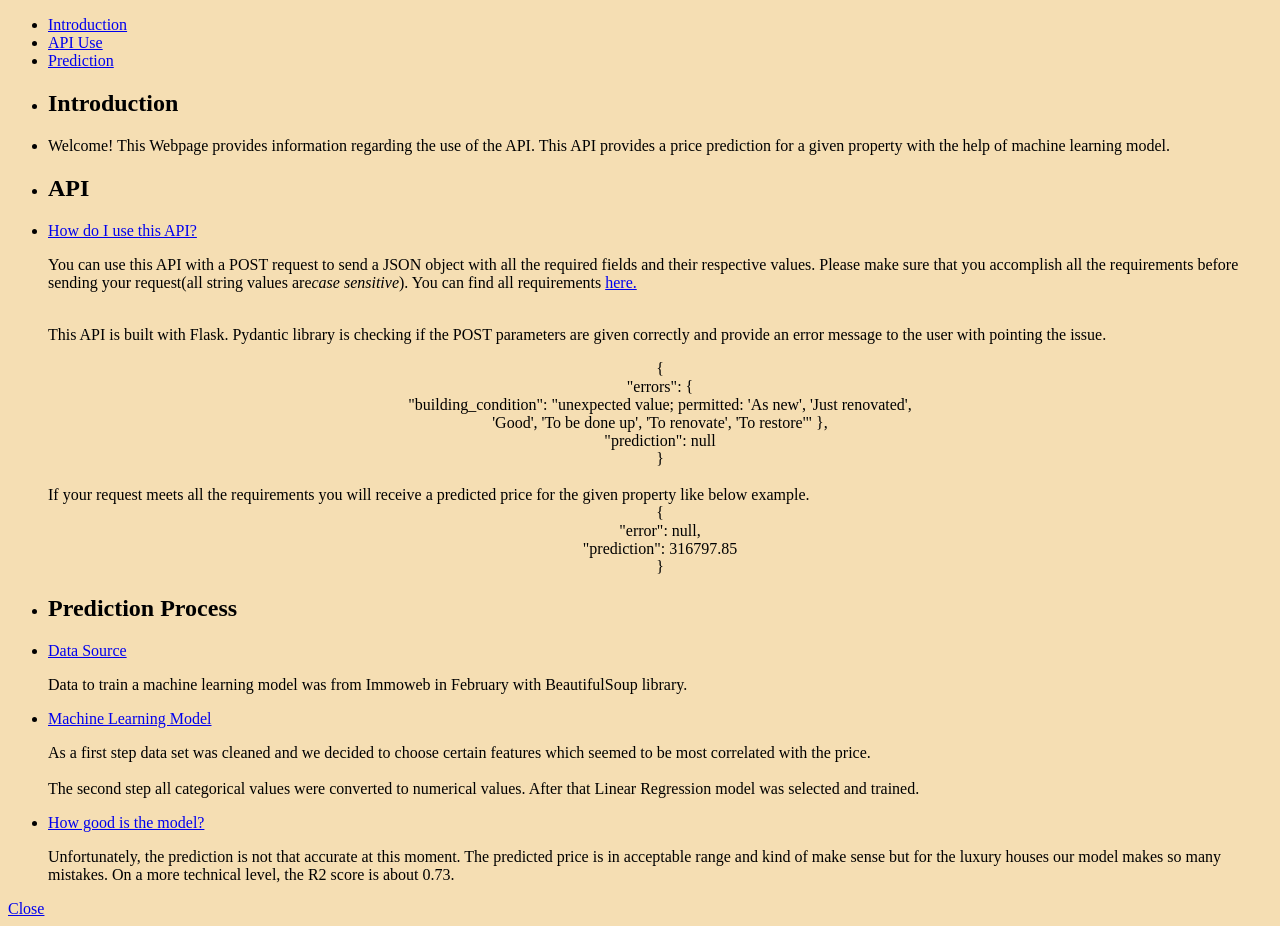
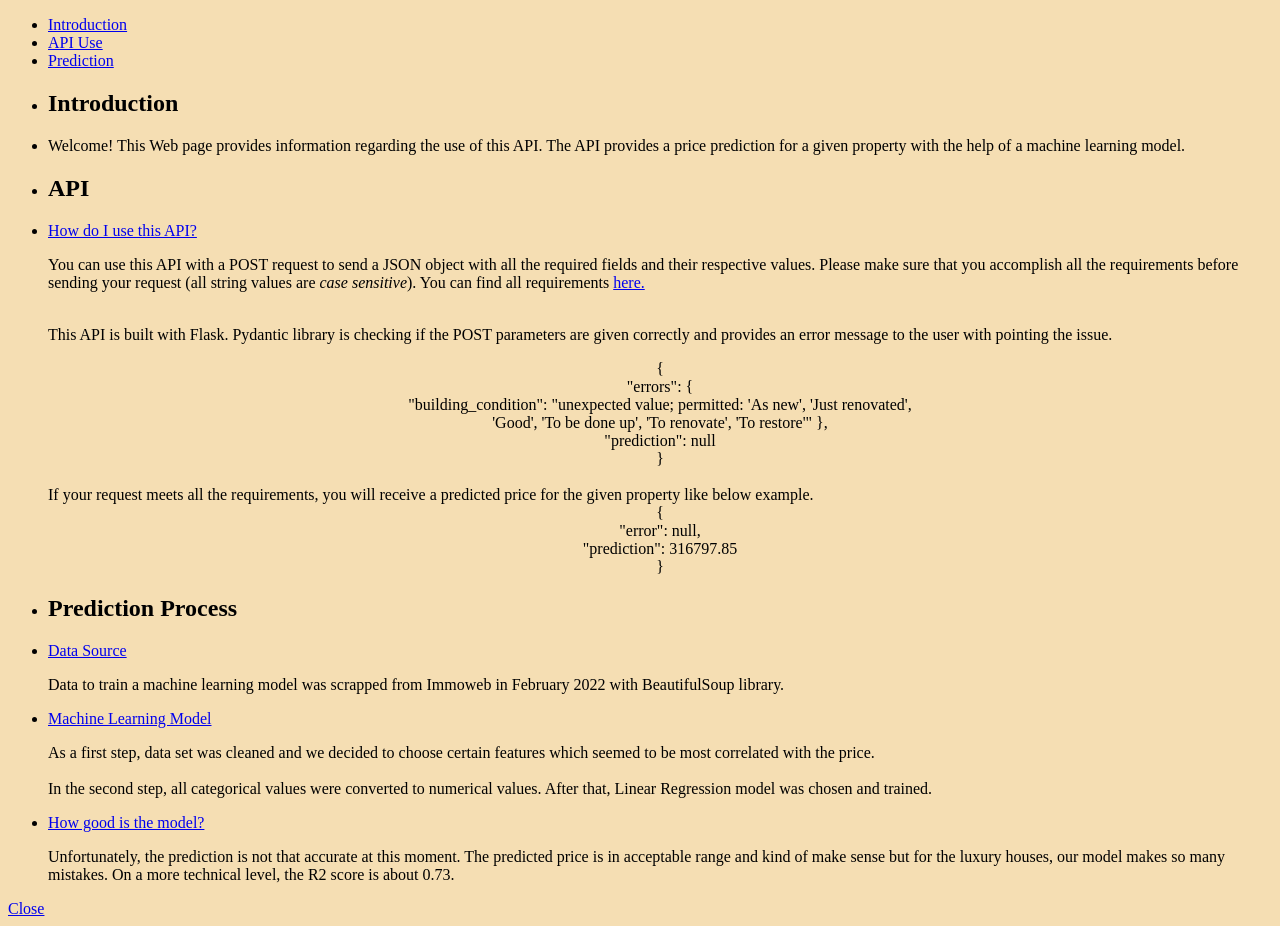
Before and after one commit to bridgecrew-perf6/API_Deployment, a Flask app: page / in a window 1280 px wide. Shown: the part 98-1024 px from the top of the page. Run offline with Flask 2, Linux system fonts and the light colour scheme; parts of the project's set-up code (start-up, migrations or seed data) failed here and were passed over.

Commit message:
html corrected

```diff
--- a/templates/home.html
+++ b/templates/home.html
@@ -1,11 +1,13 @@
 <!doctype html>
 <html lang="en">
+
 <head>
 	<meta charset='utf-8'>
 	<meta http-equiv="X-UA-Compatible" content="IE=edge,chrome=1">
 	<meta name="viewport" content="width=device-width">
-  <title>API Real-Estate Prediction | Based on CodyHouse Template</title>
+	<title>API Real Estate Prediction | Based on CodyHouse Template</title>
 </head>
+
 <body style="background-color:wheat;">
 	<header class="cd-header flex flex-column flex-center">
 		<div class="text-component text-center">
@@ -16,57 +18,74 @@
 
 	<section class="cd-faq js-cd-faq container max-width-md margin-top-lg margin-bottom-lg">
 		<ul class="cd-faq__categories">
-		<li><a class="cd-faq__category cd-faq__category-selected truncate" href="#Introduction">Introduction</a></li>
+			<li><a class="cd-faq__category cd-faq__category-selected truncate" href="#Introduction">Introduction</a>
+			</li>
 			<li><a class="cd-faq__category truncate" href="#API Use">API Use</a></li>
 			<li><a class="cd-faq__category truncate" href="#Prediction">Prediction</a></li>
 		</ul> <!-- cd-faq__categories -->
 
 		<div class="cd-faq__items">
 			<ul id="Introduction" class="cd-faq__group">
-			<li class="cd-faq__title"><h2>Introduction</h2></li>
+				<li class="cd-faq__title">
+					<h2>Introduction</h2>
+				</li>
 				<li class="cd-faq__item">
 					<div class="cd-faq__content">
 						<div class="text-component">
-            <p>Welcome! This Webpage provides information regarding the use of the API. This API provides a price prediction for a given property with the help of machine learning model. </p>
+							<p>Welcome! This Web page provides information regarding the use of this API. The API
+								provides a price prediction for a given property with the help of a machine learning
+								model. </p>
 						</div>
 					</div> <!-- cd-faq__content -->
 				</li>
 			</ul> <!-- cd-faq__group -->
 
 			<ul id="API Use" class="cd-faq__group">
-			<li class="cd-faq__title"><h2>API</h2></li>
+				<li class="cd-faq__title">
+					<h2>API</h2>
+				</li>
 				<li class="cd-faq__item">
 					<a class="cd-faq__trigger" href="#0"><span>How do I use this API?</span></a>
 					<div class="cd-faq__content">
 						<div class="text-component">
-            <p>You can use this API with a POST request to send a JSON object with all the required fields
-				and their respective values. Please make sure that you accomplish all the requirements before sending your request(all string values are<i>case sensitive</i>). You can find all requirements
+							<p>You can use this API with a POST request to send a JSON object with all the required
+								fields
+								and their respective values. Please make sure that you accomplish all the requirements
+								before sending your request (all string values are<i> case sensitive</i>). You can find
+								all requirements
 								<a href="https://realestate-prediction-dilsad.herokuapp.com/predict">here.</a><br><br>
 
-            <p> This API is built with Flask. Pydantic library is checking if the POST parameters are given correctly and provide an error message to the user with pointing the issue.<br>
-          <div style="text-align: center;">  {<br>
+							<p> This API is built with Flask. Pydantic library is checking if the POST parameters are
+								given correctly and provides an error message to the user with pointing the issue.<br>
+							<div style="text-align: center;"> {<br>
 								"errors": {<br>
-        "building_condition": "unexpected value; permitted: 'As new', 'Just renovated', <br>'Good', 'To be done up', 'To renovate', 'To restore'"
+								"building_condition": "unexpected value; permitted: 'As new', 'Just renovated',
+								<br>'Good', 'To be done up', 'To renovate', 'To restore'"
 								},<br>
 								"prediction": null<br>
 								}<br><br></div>
-					If your request meets all the requirements you will receive a predicted price for the given property like below example.<br>
-				<div style="text-align: center;">	{<br>
+							If your request meets all the requirements, you will receive a predicted price for the given
+							property like below example.<br>
+							<div style="text-align: center;"> {<br>
 								"error": null,<br>
 								"prediction": 316797.85<br>
-}				</p></div>
+								} </p>
+							</div>
 						</div>
 					</div> <!-- cd-faq__content -->
 				</li>
 			</ul> <!-- cd-faq__group -->
 
 			<ul id="Prediction" class="cd-faq__group">
-			<li class="cd-faq__title"><h2>Prediction Process</h2></li>
+				<li class="cd-faq__title">
+					<h2>Prediction Process</h2>
+				</li>
 				<li class="cd-faq__item">
 					<a class="cd-faq__trigger" href="#0"><span>Data Source</span></a>
 					<div class="cd-faq__content">
 						<div class="text-component">
-			<p> Data to train a machine learning model was from Immoweb in February with BeautifulSoup library.
+							<p> Data to train a machine learning model was scrapped from Immoweb in February 2022 with
+								BeautifulSoup library.
 							</p>
 						</div>
 					</div> <!-- cd-faq__content -->
@@ -76,10 +95,12 @@
 					<a class="cd-faq__trigger" href="#0"><span>Machine Learning Model</span></a>
 					<div class="cd-faq__content">
 						<div class="text-component">
-            <p> As a first step data set was cleaned and we decided to choose certain features which seemed to be
+							<p> As a first step, data set was cleaned and we decided to choose certain features which
+								seemed to be
 								most correlated with the price.
 								<br> <br>
-					The second step all categorical values were converted to numerical values. After that Linear Regression model was selected and trained.
+								In the second step, all categorical values were converted to numerical values. After
+								that, Linear Regression model was chosen and trained.
 							</p>
 						</div>
 					</div> <!-- cd-faq__content -->
@@ -89,8 +110,10 @@
 					<a class="cd-faq__trigger" href="#0"><span>How good is the model?</span></a>
 					<div class="cd-faq__content">
 						<div class="text-component">
-            <p> Unfortunately, the prediction is not that accurate at this moment. The predicted price is in acceptable
-				range and kind of make sense but for the luxury houses our model makes so many mistakes. On a more technical level, the R2 score is about 0.73.</p>
+							<p> Unfortunately, the prediction is not that accurate at this moment. The predicted price
+								is in acceptable
+								range and kind of make sense but for the luxury houses, our model makes so many
+								mistakes. On a more technical level, the R2 score is about 0.73.</p>
 						</div>
 					</div> <!-- cd-faq__content -->
 				</li>
@@ -103,4 +126,5 @@
 		<div class="cd-faq__overlay" aria-hidden="true"></div>
 	</section> <!-- cd-faq -->
 </body>
+
 </html>
```
Lines whose indentation alone changed are shown as unchanged.
